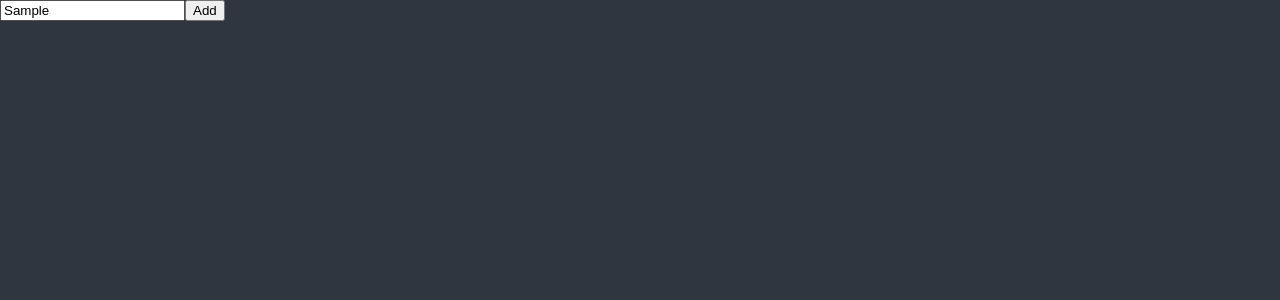
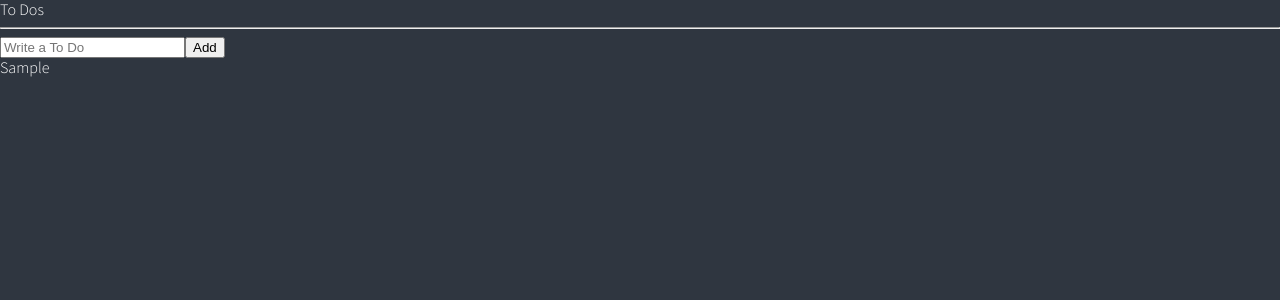
Before and after one commit to lerrybe/react-challenge, a React (Create React App) app: page / in a window 1280 px wide. Both pictures are taken after typing "Sample" into the empty fields and a click on the button "Add". Shown: the top 300 px of the page. Built offline with nearby package versions, Linux system fonts and the light colour scheme.

Commit message:
feat: implement todoList

```diff
--- a/package.json
+++ b/package.json
@@ -16,6 +16,7 @@
     "react-apexcharts": "^1.4.0",
     "react-dom": "^18.1.0",
     "react-helmet": "^6.1.0",
+    "react-hook-form": "^7.34.0",
     "react-query": "^3.39.1",
     "react-router-dom": "^6.3.0",
     "react-scripts": "5.0.1",
--- a/src/App.tsx
+++ b/src/App.tsx
@@ -1,6 +1,6 @@
 import { createGlobalStyle } from "styled-components";
 
-import ToDoList from "./ToDoList";
+import ToDoList from "./components/ToDoList";
 
 const GlobalStyle = createGlobalStyle`
 @import url('https://fonts.googleapis.com/css2?family=Source+Sans+Pro:wght@300;400&display=swap');
--- a/src/ToDoList.tsx
+++ /dev/null
@@ -1,25 +0,0 @@
-import React, { useState } from "react";
-
-function ToDoList() {
-  const [toDo, setToDo] = useState("");
-  const onChange = (event: React.FormEvent<HTMLInputElement>) => {
-    const {
-      currentTarget: { value },
-    } = event;
-    setToDo(value);
-  };
-  const onSubmit = (event: React.FormEvent<HTMLFormElement>) => {
-    event.preventDefault();
-    console.log(toDo);
-  };
-  return (
-    <div>
-      <form onSubmit={onSubmit}>
-        <input onChange={onChange} value={toDo} placeholder="Write a to do" />
-        <button>Add</button>
-      </form>
-    </div>
-  );
-}
-
-export default ToDoList;
--- /dev/null
+++ b/src/components/ToDoList.tsx
@@ -0,0 +1,51 @@
+import { useForm } from "react-hook-form";
+import { atom, useRecoilState } from "recoil";
+
+interface IForm {
+  toDo: string;
+}
+
+interface IToDo {
+  text: string;
+  id: number;
+  category: "TO_DO" | "DOING" | "DONE";
+}
+
+const toDoState = atom<IToDo[]>({
+  key: "toDo",
+  default: [],
+});
+
+function ToDoList() {
+  const [toDos, setToDos] = useRecoilState(toDoState);
+  const { register, handleSubmit, setValue } = useForm<IForm>();
+  const handleValid = ({ toDo }: IForm) => {
+    setToDos((oldToDos) => [
+      { text: toDo, id: Date.now(), category: "TO_DO" },
+      ...oldToDos,
+    ]);
+    setValue("toDo", "");
+  };
+
+  return (
+    <div>
+      <h1>To Dos</h1>
+      <hr />
+      <form onSubmit={handleSubmit(handleValid)}>
+        <input
+          {...register("toDo", {
+            required: "Please write a To Do",
+          })}
+          placeholder="Write a To Do"
+        />
+        <button>Add</button>
+      </form>
+      <ul>
+        {toDos.map((toDo) => (
+          <li key={toDo.id}>{toDo.text}</li>
+        ))}
+      </ul>
+    </div>
+  );
+}
+export default ToDoList;
```
Also changed, not shown: 1 other file (tests, documents, lock files or other folders).
